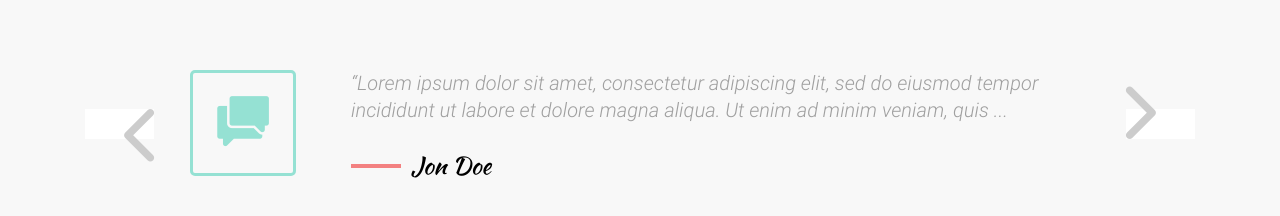
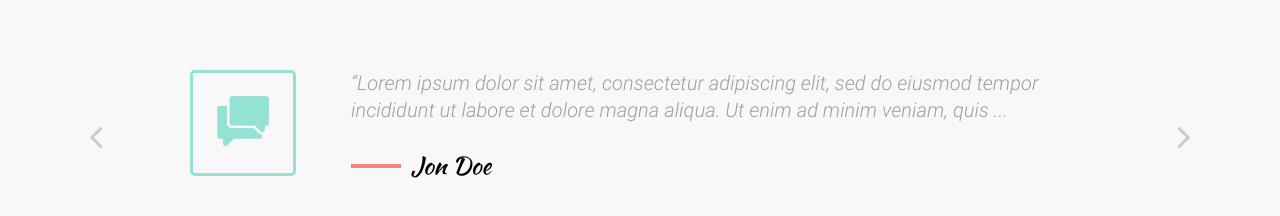
Before and after one commit to TonnyHawk/freebee-template, a website: page src/index.html in a window 1280 px wide. Shown: the part 4348-4564 px from the top of the page. Drawn offline with Linux system fonts and the light colour scheme; files whose address does not match are found by name.

Commit message:
comment slider is ready for a big screen

```diff
--- a/src/index.html
+++ b/src/index.html
@@ -386,9 +386,15 @@
          </div>
 
          <!-- If we need navigation buttons -->
-         <div class="comment-slider__btn-prev"><i class="icon ic-arrow-down"></i></div>
-         <div class="comment-slider__btn-next"><i class="icon ic-arrow-down"></i></div>
+         <div class="comment-slider__btn comment-slider__btn-prev"><div class="rotate-90">
+            <i class="icon ic-arrow-down"></i>
+         </div></div>
+         <div class="comment-slider__btn comment-slider__btn-next"><div class="rotate-270">
+            <i class="icon ic-arrow-down"></i>
+         </div></div>
 
+         <!-- <div class="swiper-button-prev"></div>
+         <div class="swiper-button-next"></div> -->
       </div>
    </div>
 </div>
--- a/src/sass/_general.scss
+++ b/src/sass/_general.scss
@@ -64,3 +64,10 @@ $light-gray: #e5e5e5;
 .fluide-image{
    width: 100%;
 }
+
+.rotate-90{
+   transform: rotate(90deg);
+}
+.rotate-270{
+   transform: rotate(270deg);
+}
--- a/src/sass/blocks/comment-slider/_comment-slider.scss
+++ b/src/sass/blocks/comment-slider/_comment-slider.scss
@@ -71,25 +71,29 @@
 
 		&__btn-prev {
          left: 0;
-         transform: rotate(90deg);
+         // transform: rotate(90deg);
 		}
 
 		// .comment-slider__btn-next
 
 		&__btn-next {
          right: 0;
-         transform: rotate(-90deg);
+         // transform: rotate(-90deg);
       }
 
-      &__btn-prev, &__btn-next{
+      &__btn{
          position: absolute;
+         @include flex-centered;
          top: 0;
          height: 100%;
-         width: 30px;
-         background: white;
+         background: #f8f8f8;
          z-index: 100;
          cursor: pointer;
-         font-size: 30px;
+         font-size: 12px;
          color: #cccccc;
       }
+
+      &__btn-icon{
+
+      }
 }
--- a/src/sass/blocks/comment-slider/comment-slider.js
+++ b/src/sass/blocks/comment-slider/comment-slider.js
@@ -4,4 +4,5 @@ new Swiper('.comment-slider', {
       nextEl: '.comment-slider__btn-next',
       prevEl: '.comment-slider__btn-prev',
    },
+   loop: true
 });
```
Also changed, not shown: src/html/_comment-slider.html (+8 -2 lines), src/css/main.min.css.
